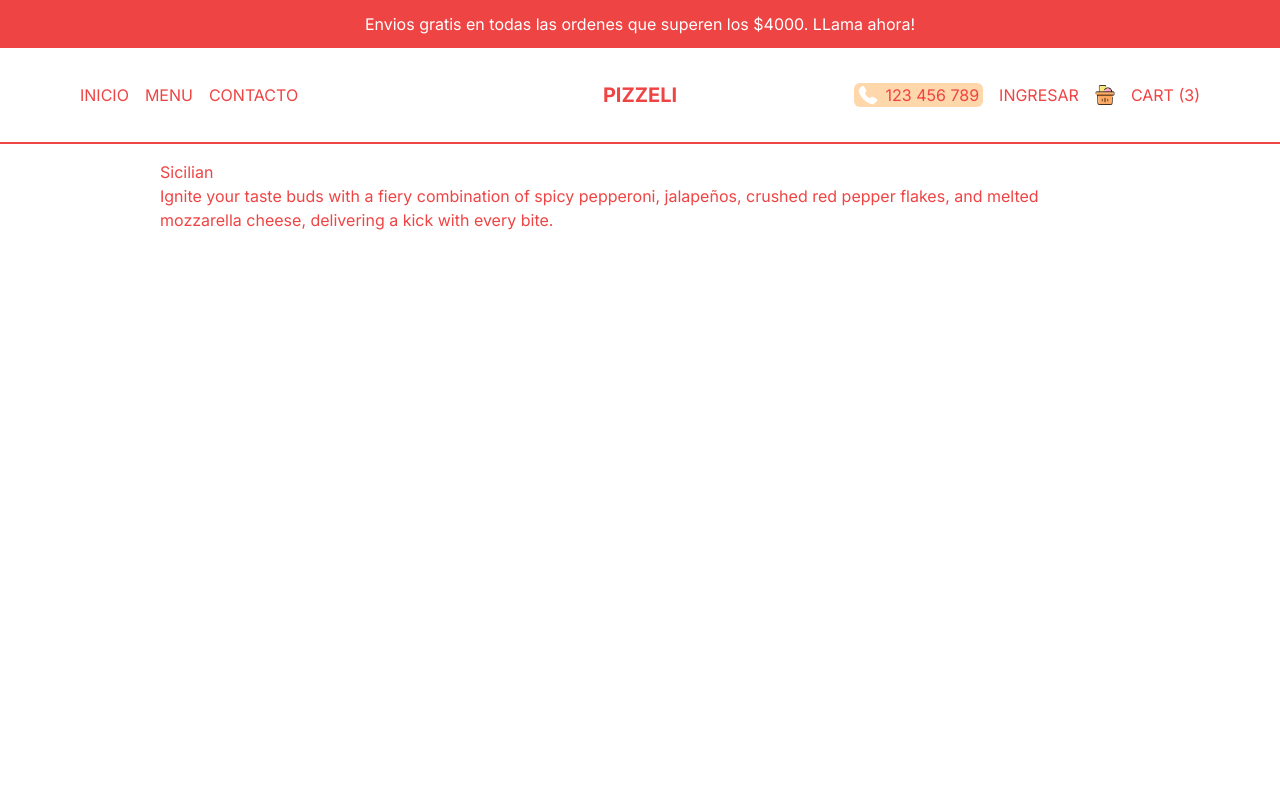
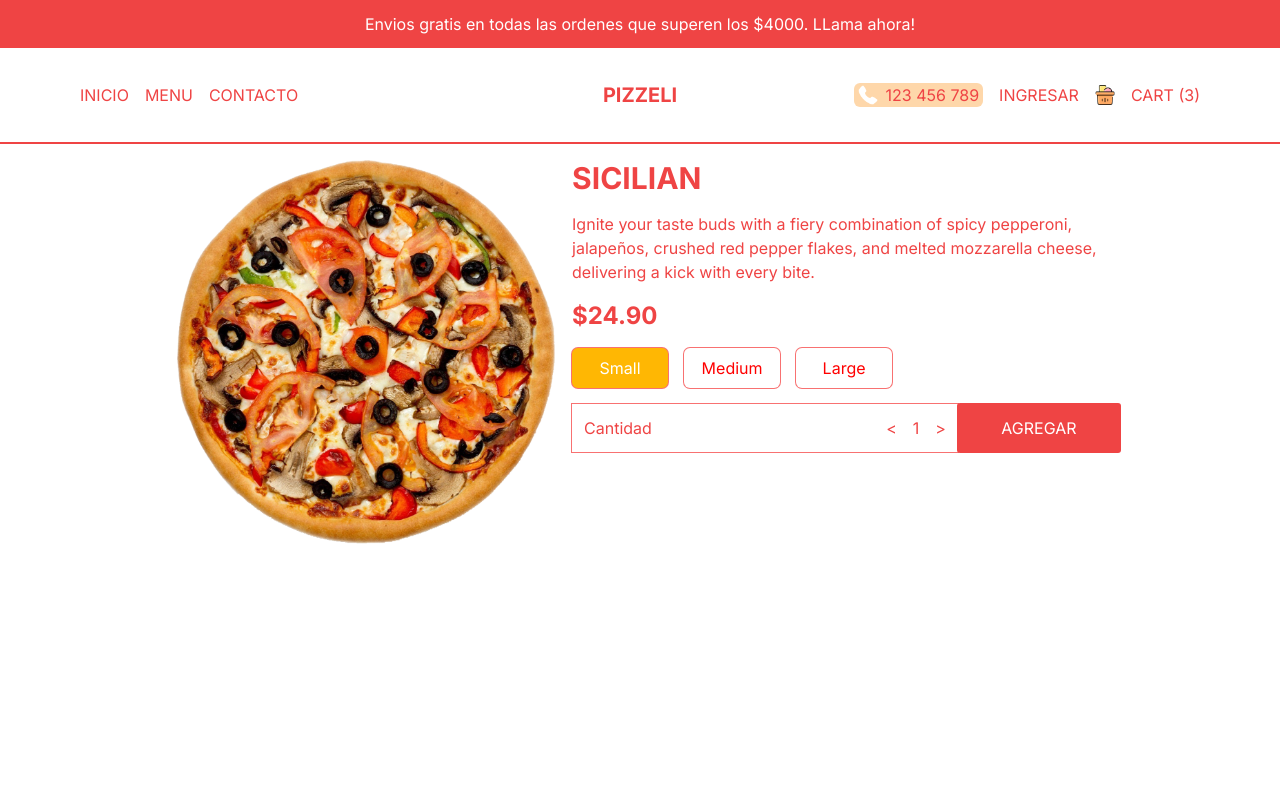
Before and after one commit to Thhomas1/pitzeria, a Next.js app: page /product/1 in a window 1280 px wide. Shown: the top 800 px of the page. Built offline with nearby package versions, Linux system fonts and the light colour scheme.

Commit message:
calculating price

```diff
--- a/src/app/product/[id]/page.tsx
+++ b/src/app/product/[id]/page.tsx
@@ -7,7 +7,7 @@ const SingleProductPage = () => {
   return (
     <div className='p-4 lg:px-20 xl:px-40 h-screen flex flex-col justify-around text-red-500 md:flex-row'>
       {singleProduct.img && (
-      <div className="relative">
+      <div className="relative w-full h-1/2">
         <Image
         src={singleProduct.img}
         alt=''
@@ -16,8 +16,8 @@ const SingleProductPage = () => {
         />
       </div>
       )}
-      <div className="">
-        <h1>{singleProduct.title}</h1>
+      <div className="h-1/2 flex flex-col gap-4">
+        <h1 className='text-3xl font-bold uppercase'>{singleProduct.title}</h1>
         <p>{singleProduct.desc}</p>
         <Price price={singleProduct.price} id={singleProduct.id} options={singleProduct.options} />
         {/*<p>{singleProduct.price}</p>*/}
--- a/src/components/Price.tsx
+++ b/src/components/Price.tsx
@@ -1,4 +1,6 @@
-import React from 'react'
+"use client"
+
+import React, { useState } from 'react'
 
 type Props = {
     price:number;
@@ -6,11 +8,40 @@ type Props = {
     options?: {title: string; additionalPrice: number}[]
 }
 const Price = ({price,id,options}: Props) => {
+  const [total,setTotal] = useState(price);
+  const [quantity,setQuantity] = useState(1);
+  const [selected,setSelected] = useState(0);
+
   return (
-    <div>
-        <h2></h2>
+    <div className='flex flex-col gap-4'>
+        <h2 className='text-2xl font-bold'>${total.toFixed(2)}</h2>
+        <div className="flex gap-4">
+          {options?.map((option,index)=>(
+            <button
+            key={option.title}
+            className='min-w-[6rem] p-2 ring-1 ring-red-400 rounded-md'
+            style={{
+              background: selected === index ? "rgb(255,183,3)" : "white",
+              color: selected === index ? "white" : "red"
+            }}
+            onClick={()=>setSelected(index)}
+            >{option.title}</button>
+          ))}
+        </div>
+        <div className="flex justify-between items-center">
+
+          <div className=" flex justify-between w-full p-3 ring-1 ring-red-400">
+            <span>Cantidad</span>
+            <div className='flex gap-4 items-center'>
+              <button>{'<'}</button>
+              <span>{quantity}</span>
+              <button>{'>'}</button>
+            </div>
+          </div>
+          <button className='uppercase w-56 bg-red-500 text-white p-3 ring-1 ring-red-500 rounded-sm'>Agregar</button>
+        </div>
     </div>
   )
 }
-// 1:28
+// 1:37:55
 export default Price
```
